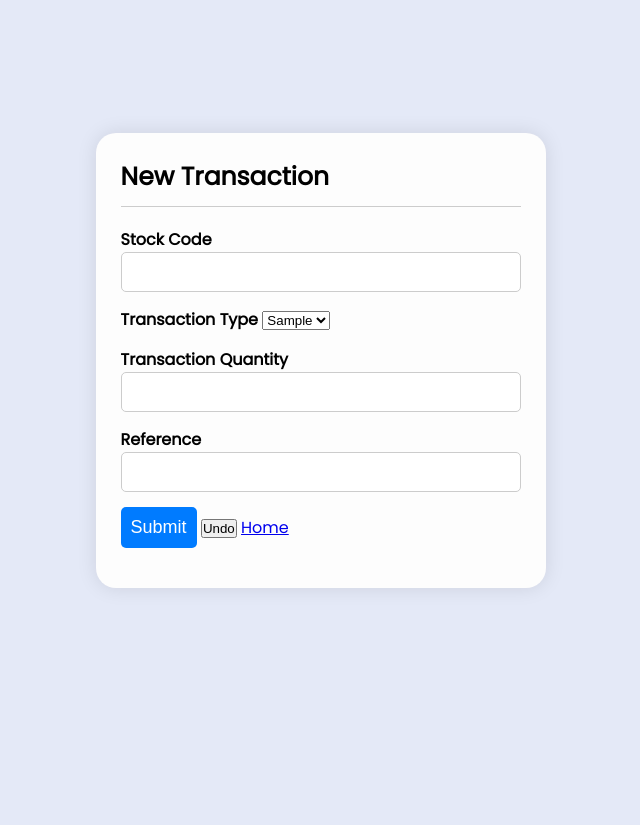
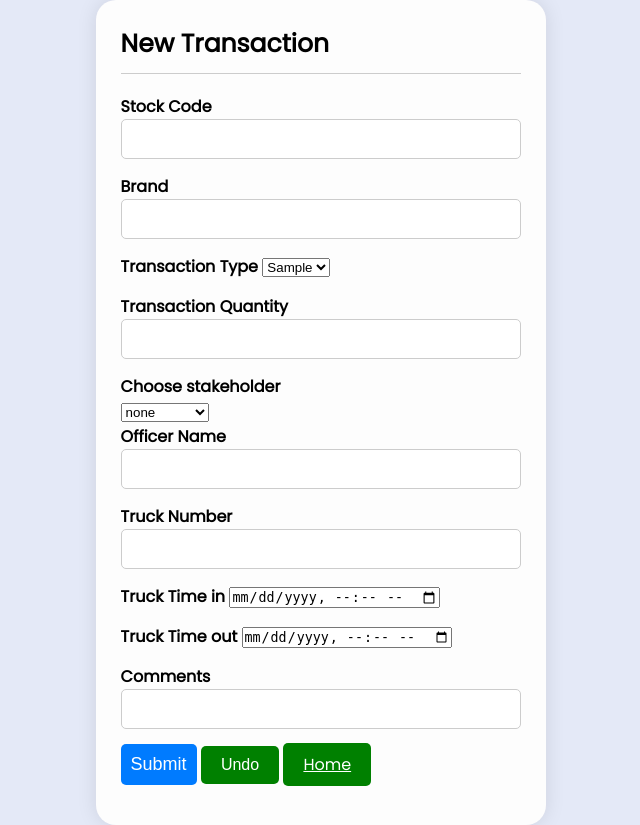
Before and after one commit to ch0mba/DancoInventory, a PHP site: page /transactions.php in a window 1280 px wide. Shown: the whole page, without its empty margins (319-959 px from the left). Before the commit the page ends 588 px from the top, so only its background shows below. Run offline with PHP 8.4, Linux system fonts and the light colour scheme; tables that the repository leaves empty or names only in its code hold one stand-in row (values such as "Sample post").

Commit message:
transction form

```diff
--- a/script.js
+++ b/script.js
@@ -4,5 +4,6 @@
      document.getElementById('warehouse').value = '';
      document.getElementById('quantity').value = '';
      document.getElementById('transaction_type').value = '';
+     document.getElementById('brand').value ='';
 }
 document.getElementById('undo').addEventListener('click', clearFields);
--- a/styles.css
+++ b/styles.css
@@ -162,3 +162,17 @@ body {
 .links a:hover {
     text-decoration: underline;
 }
+.green-button {
+	background-color: green;
+	color: white;
+	border: none;
+	padding: 10px 20px;
+	font-size: 16px;
+	border-radius: 5px;
+	cursor: pointer;
+	transition: background-color 0.3s ease;
+}
+
+.green-button:hover {
+	background-color: darkgreen;
+}
--- a/transactions.php
+++ b/transactions.php
@@ -156,6 +156,12 @@ if ($_SERVER["REQUEST_METHOD"] == "POST") {
                 </div>
 
                 <div class="field input">
+                    <label for="brand">Brand</label>
+                    <input type="text" name="brand" id="brand" required>
+                    <div class="suggestions"></div>
+                </div>
+
+                <div class="field input">
                     <label for="transaction_type">Transaction Type</label>
                     <select name="transaction_type" id="transaction_type" required>
                     <?php
@@ -178,16 +184,49 @@ if ($_SERVER["REQUEST_METHOD"] == "POST") {
                 </div>
 
                 <div class="field input">
-                    <label for="reference">Reference</label>
-                    <input type="text" name="reference" id="reference" required>
+                    <label for="stakeholder">Choose stakeholder</label>
+                    <br>
+                    <select>
+                        <option value="none">none</option>
+                        <option value="inventory">Inventory</option>
+                        <option value="production">Production</option>
+                        <option value="IT">IT</option>
+                        <option value="operations">Operations</option>
+                        <option value="operations">Operations</option>
+                    </select>
+                    <br>
+                    <label for="stakeholder">Officer Name</label>
+                    <input type="text" name="officer name" id="stakeholder" required>
                 </div>
 
-                <div class="field">
+                <div class="field input">
+                    <label for="truck">Truck Number</label>
+                    <input type="text" name="truck" id="truck" required>
+                </div>
+
+                <div class="field input">
+                    <label for="timein">Truck Time in</label>
+                    <input type="datetime-local" name="timein" id="timein" required>
+                </div>
+
+                <div class="field input">
+                    <label for="timeout">Truck Time out</label>
+                    <input type="datetime-local" name="timeout" id="timeout" required>
+                </div>
+
+                <div class="field input">
+                    <label for="comments">Comments</label>
+                    <br>
+                    <input type="text" name="comments" id="comments" required>
+                </div>
+
+                <div class="field input">
                     <input type="submit" class="btn" name="submit" value="Submit">
                     <!--button type="submit" class="btn" name="delete">Delete</button-->
-                    <button id="undo" type="button" class="btn">Undo</button>
+                    <button id="undo" type="button" class="green-button">Undo</button>
                     <script src="script.js"></script>
-                    <a href="home.php" class="btn">Home</a>
+
+                    <a href="home.php" class="green-button">Home</a>
                 </div>
             </form>
         </div>
```
Also changed, not shown: suggestions.php (+10 -0 lines).
